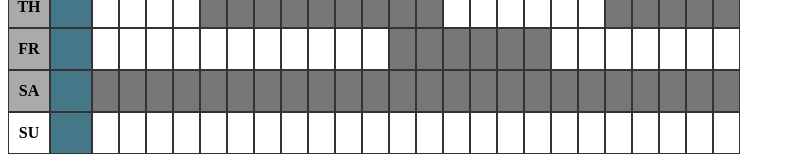
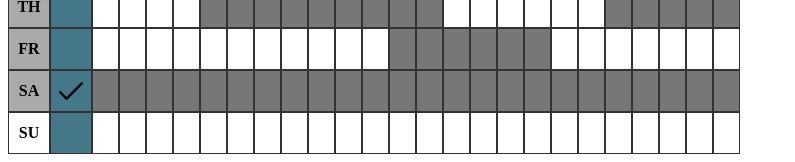
Before and after one commit to PaBLyS/K-3soft, a Vue app: page / in a window 1280 px wide. Shown: the part 207-369 px from the top of the page, without its empty margins (0-795 px from the left). Built offline with nearby package versions, Linux system fonts and the light colour scheme.

Commit message:
add check on AllCheck button

```diff
--- a/src/components/day.vue
+++ b/src/components/day.vue
@@ -1,7 +1,7 @@
 <template>
   <div class="day" @mouseup="cursor = false" @mouseleave="cursor = false">
     <div :class="['day-block', 'day-label', oneCheck ? 'day-label__check' : null]">{{label}}</div>
-    <div class="day-block day-all" @click="editAllDay"></div>
+    <div :class="['day-block day-all', fullDay ? 'day-all__check' : null]" @click="editAllDay"></div>
     <div
       v-for="(item, index) in status"
       :class="{'day-block': true, 'day-hour': true, 'entered': item}"
@@ -74,6 +74,13 @@ export default {
   &-all {
     width: 40px;
     background-color: #447788;
+
+    &__check {
+      background-image: url("../../public/tick.svg");
+      background-size: 60%;
+      background-position: center;
+      background-repeat: no-repeat;
+    }
   }
 
   &-hour {
```
Also changed, not shown: public/tick.svg (added).
